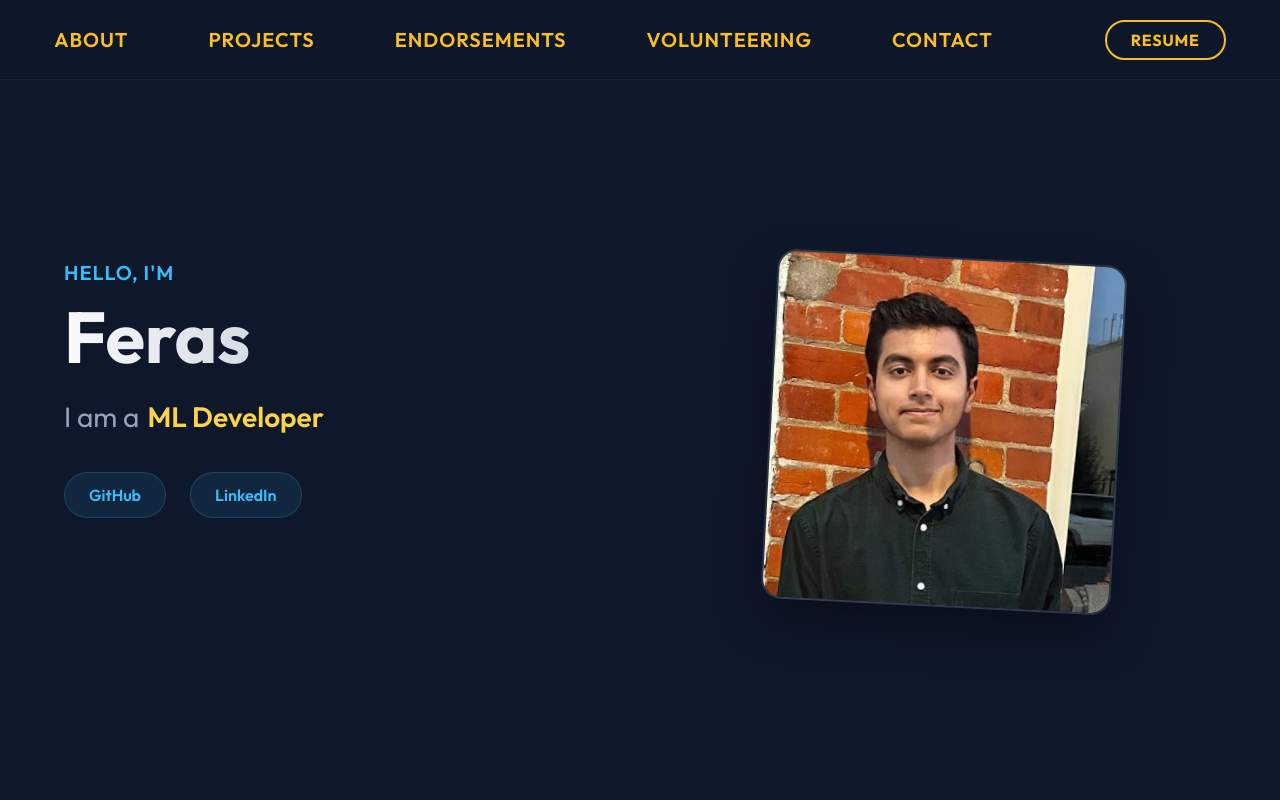
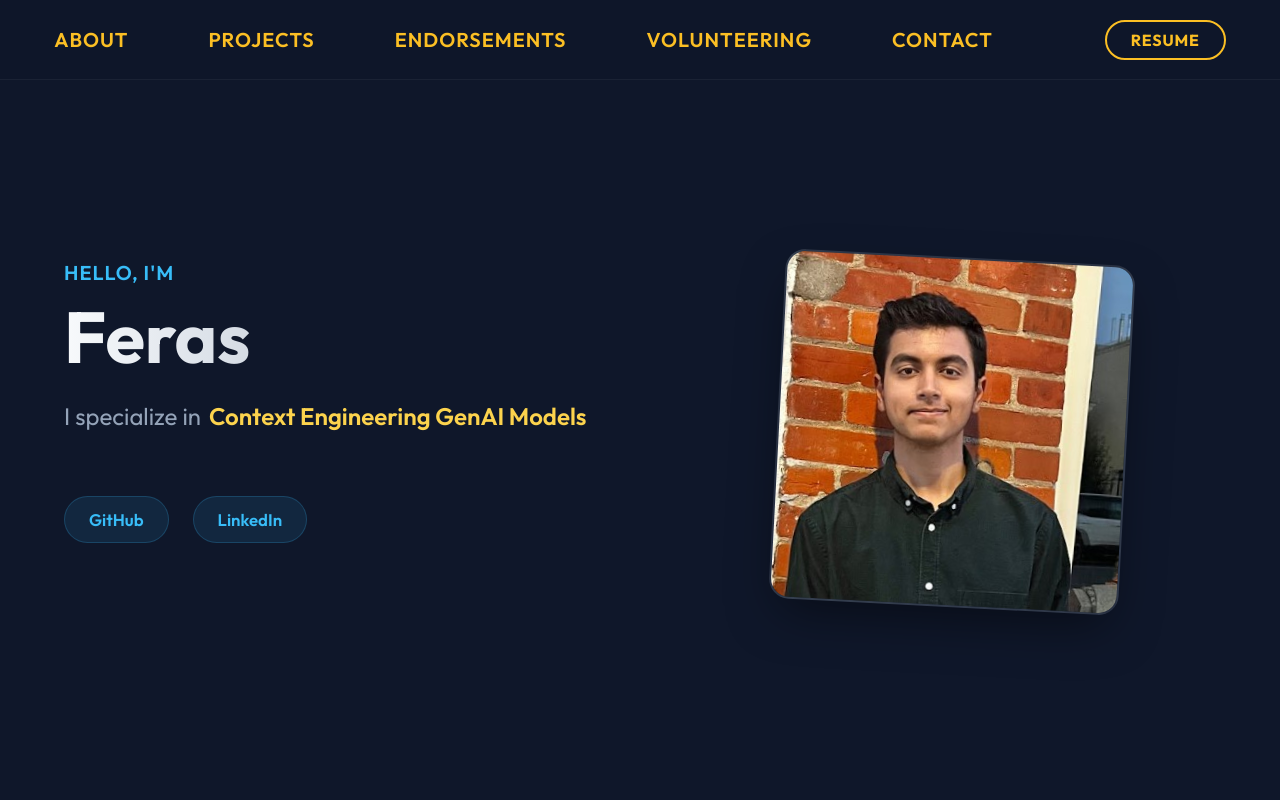
Before and after one commit to Ferasman979/Persona-Portfolio-website, a Next.js app: page / in a window 1280 px wide. Shown: the top 800 px of the page. Built offline with nearby package versions, Linux system fonts and the light colour scheme.

Commit message:
Update hero rotating phrases to reflect specializations

```diff
--- a/src/components/Hero.module.css
+++ b/src/components/Hero.module.css
@@ -20,7 +20,7 @@
 
 .content {
     flex: 1;
-    max-width: 650px;
+    overflow: visible;
 }
 
 .greeting {
@@ -42,18 +42,22 @@
 }
 
 .roleWrapper {
-    font-size: 1.75rem;
+    font-size: 1.5rem;
     color: var(--secondary);
     height: 3rem;
     display: flex;
     align-items: center;
-    margin-bottom: 2rem;
+    flex-wrap: nowrap;
+    white-space: nowrap;
+    overflow: visible;
+    margin-bottom: 3.5rem;
 }
 
 .dynamicRole {
     color: var(--accent);
     margin-left: 0.5rem;
     font-weight: 600;
+    white-space: nowrap;
 }
 
 .bio {
@@ -74,6 +78,7 @@
     background-color: rgba(56, 189, 248, 0.1);
     color: var(--primary);
     font-weight: 600;
+    font-size: 1.05rem;
     border: 1px solid rgba(56, 189, 248, 0.2);
     transition: all 0.3s ease;
 }
@@ -92,6 +97,8 @@
     justify-content: center;
     align-items: center;
     position: relative;
+    margin-left: auto;
+    padding-left: 2rem;
 }
 
 .placeholderImage {
--- a/src/components/Hero.tsx
+++ b/src/components/Hero.tsx
@@ -5,7 +5,14 @@ import Link from 'next/link';
 import Image from 'next/image';
 import styles from './Hero.module.css';
 
-const roles = ["GenAI Developer", "Data Analyst", "Data Engineer", "ML Developer"];
+const roles = [
+    "Engineering Data Pipelines",
+    "Engineering Agentic AI Workflows",
+    "Distributed Training ML Models",
+    "Context Engineering GenAI Models",
+    "Deploying AI & ML Infra on Kubernetes",
+    "Data Analysis",
+];
 
 const Hero = () => {
     const [roleIndex, setRoleIndex] = useState(0);
@@ -25,14 +32,11 @@ const Hero = () => {
                     <p className={styles.greeting}>Hello, I&apos;m</p>
                     <h1 className={styles.name}>Feras</h1>
                     <div className={styles.roleWrapper}>
-                        <span>I am a</span>
+                        <span>I specialize in</span>
                         <span className={styles.dynamicRole} key={roleIndex}>
                             {roles[roleIndex]}
                         </span>
                     </div>
-
-
-
                     <div className={styles.socials}>
                         <Link href="https://github.com/Ferasman979" target="_blank" className={styles.socialLink}>
                             GitHub
```
